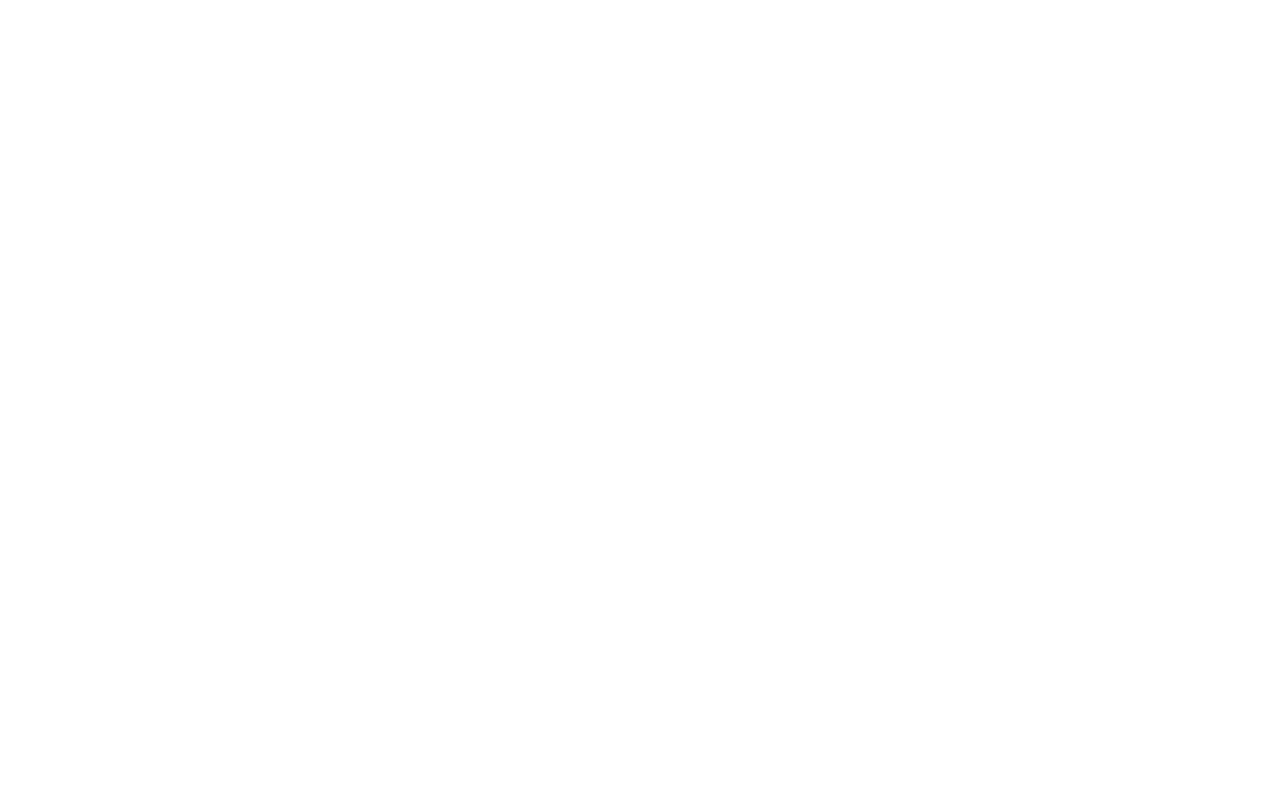
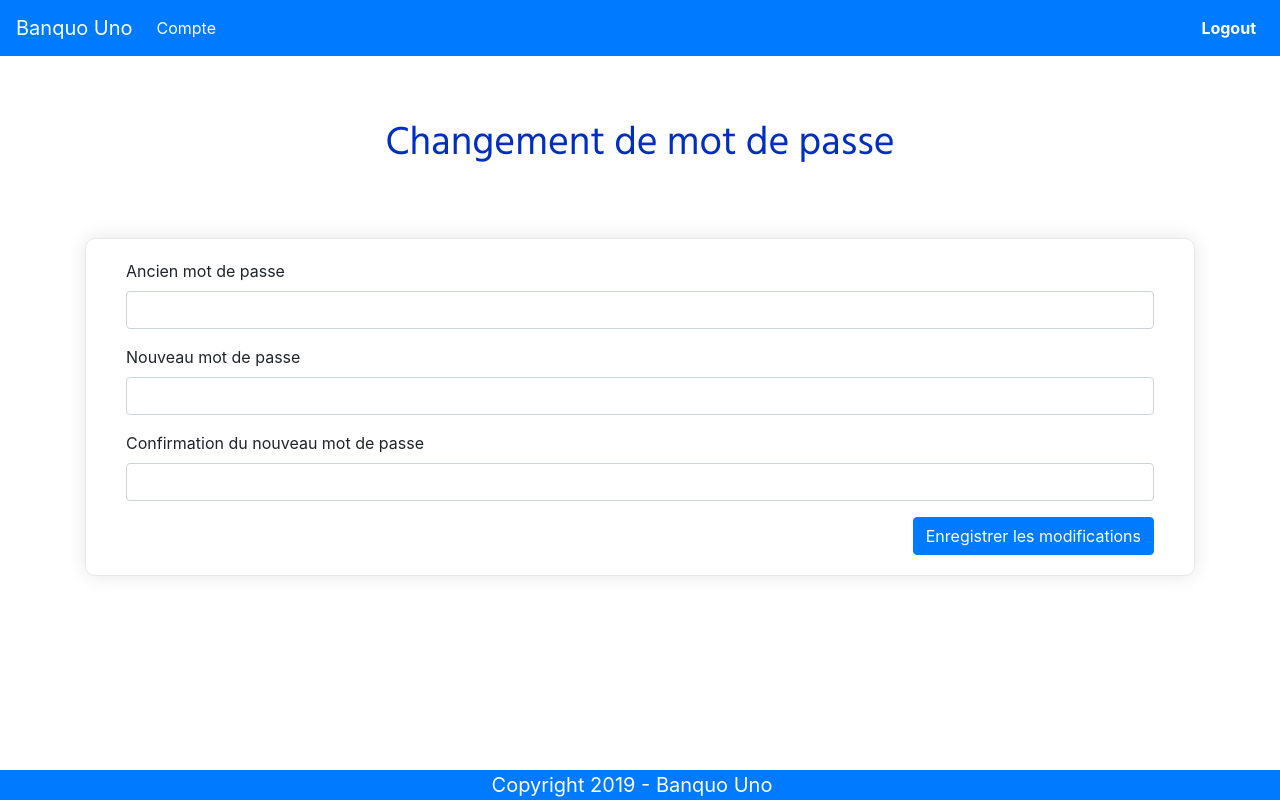
Before and after one commit to gti525/h19-banque-1, a Vue app: page /modifyPassword in a window 1280 px wide. Built offline with nearby package versions, Linux system fonts and the light colour scheme.

Commit message:
Ajout de la patch de Sleiman

```diff
--- a/package.json
+++ b/package.json
@@ -17,6 +17,7 @@
     "bootstrap-vue": "^2.0.0-rc.13",
     "eslint": "^5.15.1",
     "idle-vue": "^2.0.5",
+    "moment": "^2.24.0",
     "vue": "^2.5.17",
     "vue-axios": "^2.1.4",
     "vue-router": "^3.0.2"
@@ -24,7 +25,7 @@
   "devDependencies": {
     "@vue/cli-plugin-babel": "^3.4.0",
     "@vue/cli-plugin-eslint": "^3.4.0",
-    "@vue/cli-service": "^3.4.0",
+    "@vue/cli-service": "^3.5.1",
     "node-sass": "^4.11.0",
     "sass-loader": "^7.1.0",
     "vue-template-compiler": "^2.5.17",
--- a/src/components/HomeClient.vue
+++ b/src/components/HomeClient.vue
@@ -88,6 +88,15 @@
                     <tr>
                         <td>Téléphone :</td>
                         <td>{{this.users.landline}}</td>
+                    </tr>
+                    <tr>
+                        <td>
+                            <router-link :to="{
+                            name:'ModifyPassword'
+                        }">
+                                Changement de mot de passe
+                            </router-link>
+                        </td>
                     </tr>
                     </tbody>
                 </table>
@@ -181,7 +190,11 @@
             creditCardPayment() {
                 this.$router.push({
                     name: 'CreditCardPayment',
-                    params: {amount: this.amountownedResponse, sender: this.accountnoResponse, number: this.creditcardnoResponse}
+                    params: {
+                        amount: this.amountownedResponse,
+                        sender: this.accountnoResponse,
+                        number: this.creditcardnoResponse
+                    }
                 });
             },
 
--- /dev/null
+++ b/src/components/ModifyPassword.vue
@@ -0,0 +1,115 @@
+<template>
+
+    <div>
+        <nav-bar></nav-bar>
+        <div class="container">
+            <div class="app-title">Changement de mot de passe</div>
+            <div class="modifyPassword-container">
+                <div class="form-group">
+                    <label for="oldPassword">Ancien mot de passe</label>
+                    <input @keyup.enter="passwordModification"
+                           id="oldPassword"
+                           type="password"
+                           v-model="password"
+                           name="oldPassword"
+                           class="form-control"
+                    >
+                </div>
+                <div class="form-group">
+                    <label for="newPassword">Nouveau mot de passe</label>
+                    <input @keyup.enter="passwordModification"
+                           id="newPassword"
+                           type="password"
+                           v-model="password"
+                           name="newPassword"
+                           class="form-control"
+                    >
+                </div>
+                <div class="form-group">
+                    <label for="confirmPassword">Confirmation du nouveau mot de passe</label>
+                    <input @keyup.enter="passwordModification"
+                           id="confirmPassword"
+                           type="password"
+                           v-model="password"
+                           name="confirmPassword"
+                           class="form-control"
+                    >
+                </div>
+                <div class="clearfix ">
+                    <button class="btn btn-primary btn-common float-right" v-on:click="passwordModification">Enregistrer les modifications</button>
+                </div>
+            </div>
+        </div>
+        <Footer></Footer>
+    </div>
+</template>
+
+
+<script>
+    import http from "../http-common";
+    import Footer from './Footer.vue';
+    import NavBar from "./NavBarClient";
+    /* eslint-disable no-console */
+    export default {
+        name: "ModifyPassword",
+        data() {
+            return {
+                oldPassword: '',
+                newPassword: '',
+                confirmPassword: '',
+                error: false
+            }
+        },
+        components: {
+            NavBar: NavBar,
+            Footer: Footer
+        },
+        methods: {
+
+            passwordModification() {
+                //here should send the request to the backend and get to know if the old password matches the existing password
+                http
+                    .post("/modifyPassword", { username: this.username, password: this.oldPassword,
+                        newPassword: this.newPassword, confirmPassword: this.confirmPassword})
+                    .then(request => this.modificationFailed(request))
+                    .catch(() => this.modificationSuccessful())
+                //inverser les 2 methodes si le post fonctionne
+            },
+            modificationSuccessful (req) {
+                console.log(req)
+                this.$router.push('/HomeClient')
+            },
+            modificationFailed () {
+                this.$router.push('/errorPage')
+                delete localStorage.token
+            }
+
+        }
+    };
+</script>
+<style lang="scss" scoped>
+    @import "../scss/common.scss";
+
+    .app-title {
+        margin-top: 5%;
+        text-align: center;
+        font-size: 40px;
+        font-weight: 300;
+        color: #002ec3;
+        font-family: 'Hind Siliguri', sans-serif;
+    }
+
+    .modifyPassword-container {
+        border: 1px solid #e8e8e8;
+        box-shadow: 0px 0px 20px #e6e6e6;
+        padding: 20px 40px;
+        border-radius: 10px;
+        margin-top: 6%;
+    }
+
+    .main-header {
+        margin-top: 20px;
+        margin-bottom: 28px;
+    }
+
+</style>
--- a/src/components/ShowAccountTransactions.vue
+++ b/src/components/ShowAccountTransactions.vue
@@ -3,20 +3,22 @@
         <nav-bar class="no-print"></nav-bar>
         <h1>Liste des transactions associées au compte courant</h1>
         <break></break>
-        <table class="table table-hover">
+        <table id="myTable" class="table table-hover">
             <thead>
             <tr>
                 <th scope="col">Numéro de transaction</th>
                 <th scope="col">Date</th>
                 <th scope="col">Action</th>
                 <th scope="col">Montant</th>
+                <th scope="col">Solde</th>
             </tr>
             </thead>
             <tbody>
             <tr v-for="(transaction) in transactions" :key="transaction.id">
                 <td>{{ transaction.id }}</td>
-                <td>{{ transaction.transdate }}</td>
+                <td>{{ correctTimeDateFormat(transaction.transdate) }}</td>
                 <td>{{ transaction.description }}</td>
+                <td>{{ correctAmountFormat(transaction.credit, transaction.debit) }}</td>
                 <td>{{ transaction.balance }}</td>
             </tr>
             </tbody>
@@ -30,6 +32,7 @@
     import NavBar from './NavBarClient.vue';
     import Footer from './Footer.vue'
     import http from "../http-common";
+    import moment from "moment";
     /* eslint-disable no-console */
 
     var timeoutID;
@@ -100,6 +103,20 @@
                     .catch(e => {
                         console.log(e);
                     });
+            },
+
+            correctTimeDateFormat(transactionDate) {
+
+                return moment(transactionDate).format('YYYY-MM-DD HH:mm:ss');
+            },
+
+            correctAmountFormat(transactionCredit, transactionDebit) {
+
+                if (transactionCredit == 0) {
+                    return "-" + transactionDebit
+                }
+
+                return "+" + transactionCredit
             }
         },
         mounted() {
--- a/src/components/ShowAccountTransactionsAdmin.vue
+++ b/src/components/ShowAccountTransactionsAdmin.vue
@@ -9,14 +9,16 @@
                 <th scope="col">Date</th>
                 <th scope="col">Action</th>
                 <th scope="col">Montant</th>
+                <th scope="col">Solde</th>
             </tr>
             </thead>
             <tbody>
             <tr v-for="(transaction) in transactions" :key="transaction.id">
                 <td>{{ transaction.id }}</td>
-                <td>{{ transaction.transdate }}</td>
+                <td>{{ correctTimeDateFormat(transaction.transdate) }}</td>
                 <td>{{ transaction.description }}</td>
-                <td>{{ transaction.balance }}</td>
+                <td>{{ correctAmountFormat(transaction.credit, transaction.debit) }}</td>
+                <td>{{ transaction.balance + "$"}}</td>
             </tr>
             </tbody>
         </table>
@@ -32,6 +34,7 @@
     import NavBar from './NavBarAdmin.vue';
     import http from "../http-common";
     import Footer from './Footer.vue'
+    import moment from "moment";
 
     /* eslint-disable no-console */
 
@@ -125,6 +128,19 @@
                         console.log(e);
                     });
             },
+            correctTimeDateFormat(transactionDate) {
+
+                return moment(transactionDate).format('YYYY-MM-DD HH:mm:ss');
+            },
+
+            correctAmountFormat(transactionCredit, transactionDebit) {
+
+                if (transactionCredit == 0) {
+                    return "-" + transactionDebit + "$"
+                }
+
+                return "+" + transactionCredit
+            },
             creditData() {
                 console.log("test123" + "  " + this.id)
                 http
--- a/src/components/ShowCreditTransactions.vue
+++ b/src/components/ShowCreditTransactions.vue
@@ -2,7 +2,6 @@
     <div id="print">
         <nav-bar class="no-print"></nav-bar>
         <h1>Liste des transactions associées au compte crédit</h1>
-        <break></break>
         <table class="table table-hover">
             <thead>
             <tr>
@@ -10,14 +9,16 @@
                 <th scope="col">Date</th>
                 <th scope="col">Action</th>
                 <th scope="col">Montant</th>
+                <th scope="col">Solde</th>
             </tr>
             </thead>
             <tbody>
             <tr v-for="(transaction) in transactions" :key="transaction.id">
                 <td>{{ transaction.id }}</td>
-                <td>{{ transaction.transdate }}</td>
+                <td>{{ correctTimeDateFormat(transaction.transdate) }}</td>
                 <td>{{ transaction.description }}</td>
-                <td>{{ transaction.balance }}</td>
+                <td>{{ correctAmountFormat(transaction.credit, transaction.debit) }}</td>
+                <td>{{ transaction.balance + "$"}}</td>
             </tr>
             </tbody>
         </table>
@@ -30,11 +31,11 @@
     import NavBar from './NavBarClient.vue';
     import http from "../http-common";
     import Footer from './Footer.vue'
+    import moment from "moment";
     /* eslint-disable no-console */
 
     var timeoutID;
 
-    // Réference https://jsfiddle.net/jaredwilli/0f7t25q9/
     function setup() {
         document.addEventListener("mousemove", resetTimer, false);
         document.addEventListener("mousedown", resetTimer, false);
@@ -100,6 +101,19 @@
                     .catch(e => {
                         console.log(e);
                     });
+            },
+            correctTimeDateFormat(transactionDate) {
+
+                return moment(transactionDate).format('YYYY-MM-DD HH:mm:ss');
+            },
+
+            correctAmountFormat(transactionCredit, transactionDebit) {
+
+                if (transactionCredit == 0) {
+                    return "-" + transactionDebit + "$"
+                }
+
+                return "+" + transactionCredit
             }
         },
 
--- a/src/router.js
+++ b/src/router.js
@@ -15,6 +15,7 @@
 import ShowCreditTransactions from "./components/ShowCreditTransactions";
 import CreditCardPayment from "./components/CreditCardPayment";
 import CreateCompany from "./components/CreateCompany";
+import ModifyPassword from "./components/ModifyPassword";
 
 Vue.use(Router);
 
@@ -41,7 +42,11 @@
       name: "login",
       component: Login
     },
-
+    {
+      path: "/modifyPassword",
+      name: "ModifyPassword",
+      component: ModifyPassword
+    },
     {
       path: "/verifylogin",
       name: "verifylogin",
```
Also changed, not shown: 1 other file (tests, documents, lock files or other folders).
